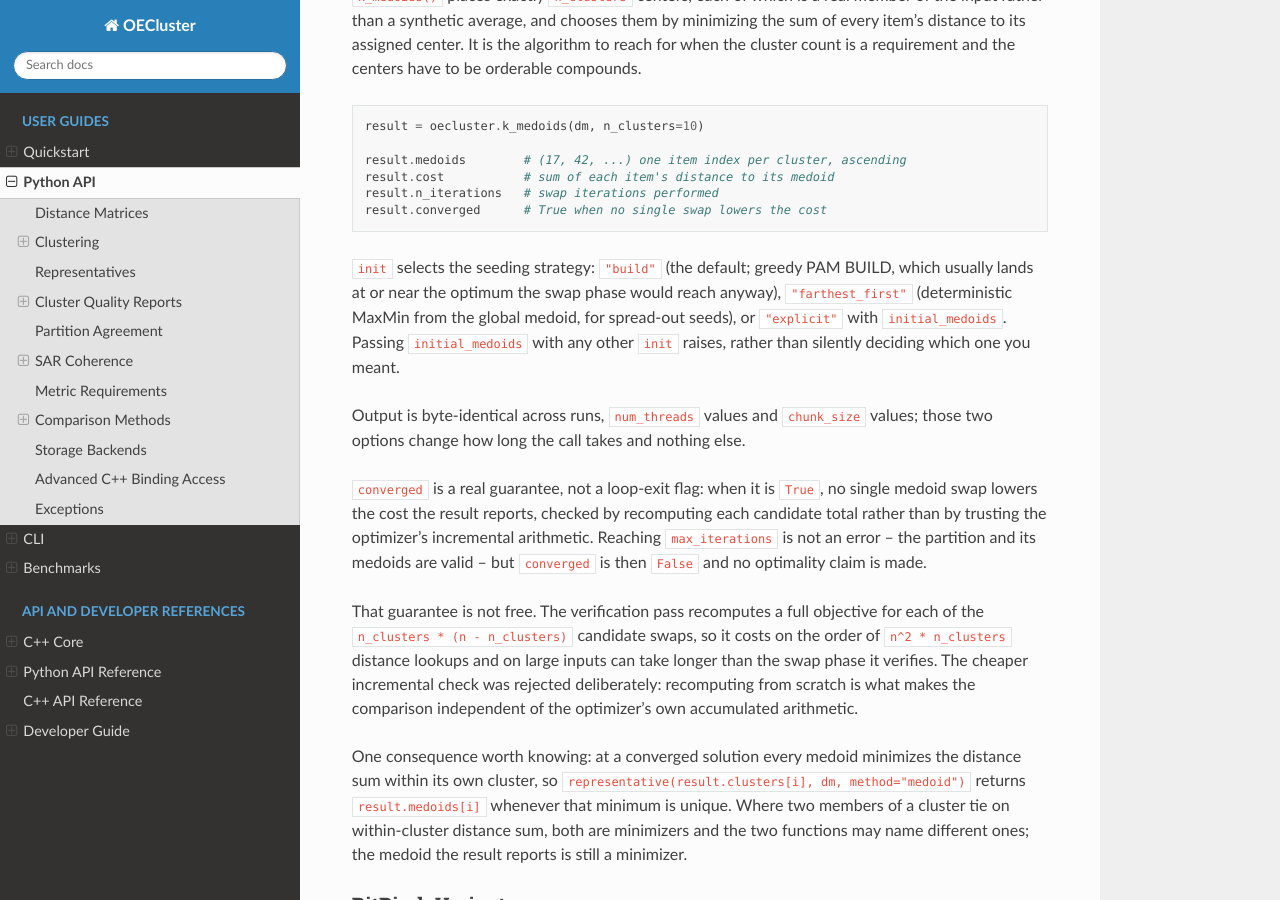
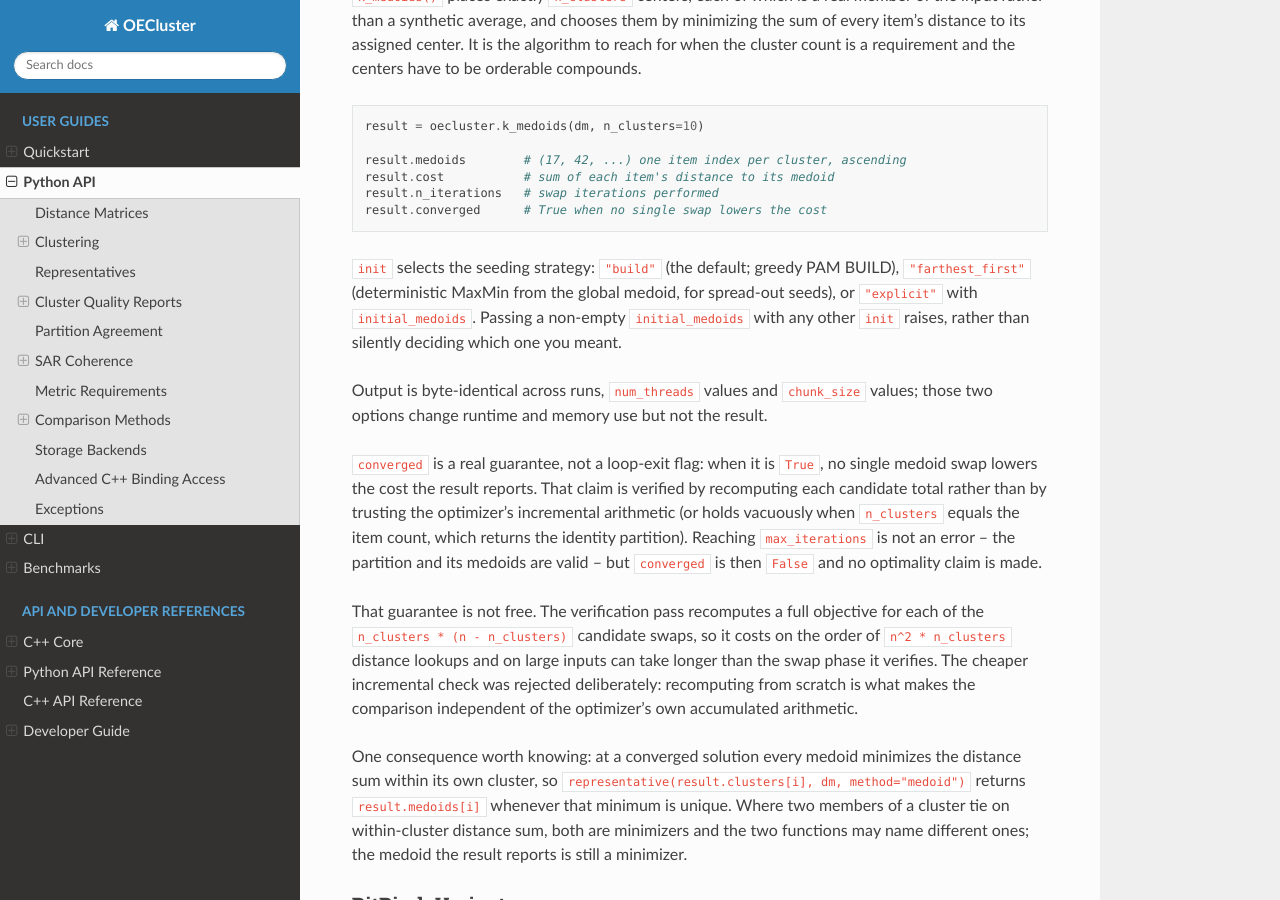
Before and after one commit to scott-arne/oecluster, a Sphinx documentation site: the page built from docs/python-api.md, in a window 1280 px wide and 900 px high, scrolled down 2578 px. Built offline with Sphinx 7.4.7 and the Read the Docs theme 3.1.0, drawn with Linux system fonts in a browser that asks for light colours; pages that are not in the unit, such as notebooks, are missing from menus; the version number is read from the project's files by our own code.

Commit message:
docs: correct three k-medoids documentation claims

````diff
--- a/docs/python-api.md
+++ b/docs/python-api.md
@@ -128,22 +128,22 @@ result.n_iterations   # swap iterations performed
 result.converged      # True when no single swap lowers the cost
 ```
 
-`init` selects the seeding strategy: `"build"` (the default; greedy PAM BUILD,
-which usually lands at or near the optimum the swap phase would reach anyway),
+`init` selects the seeding strategy: `"build"` (the default; greedy PAM BUILD),
 `"farthest_first"` (deterministic MaxMin from the global medoid, for
-spread-out seeds), or `"explicit"` with `initial_medoids`. Passing
+spread-out seeds), or `"explicit"` with `initial_medoids`. Passing a non-empty
 `initial_medoids` with any other `init` raises, rather than silently deciding
 which one you meant.
 
 Output is byte-identical across runs, `num_threads` values and `chunk_size`
-values; those two options change how long the call takes and nothing else.
+values; those two options change runtime and memory use but not the result.
 
 `converged` is a real guarantee, not a loop-exit flag: when it is `True`, no
-single medoid swap lowers the cost the result reports, checked by recomputing
-each candidate total rather than by trusting the optimizer's incremental
-arithmetic. Reaching `max_iterations` is not an error -- the partition and its
-medoids are valid -- but `converged` is then `False` and no optimality claim is
-made.
+single medoid swap lowers the cost the result reports. That claim is verified
+by recomputing each candidate total rather than by trusting the optimizer's
+incremental arithmetic (or holds vacuously when `n_clusters` equals the item
+count, which returns the identity partition). Reaching `max_iterations` is not
+an error -- the partition and its medoids are valid -- but `converged` is then
+`False` and no optimality claim is made.
 
 That guarantee is not free. The verification pass recomputes a full objective
 for each of the `n_clusters * (n - n_clusters)` candidate swaps, so it costs on
````
Also changed, not shown: CHANGELOG.md (+6 -4 lines).
